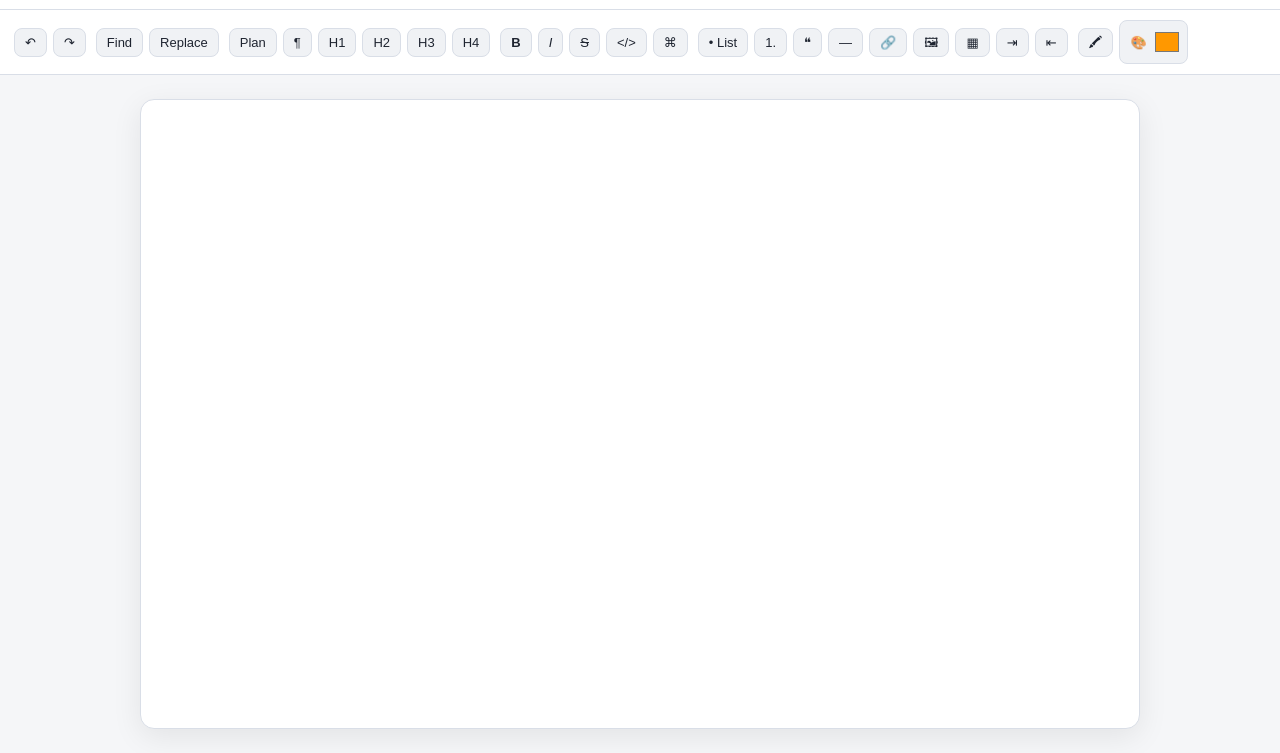
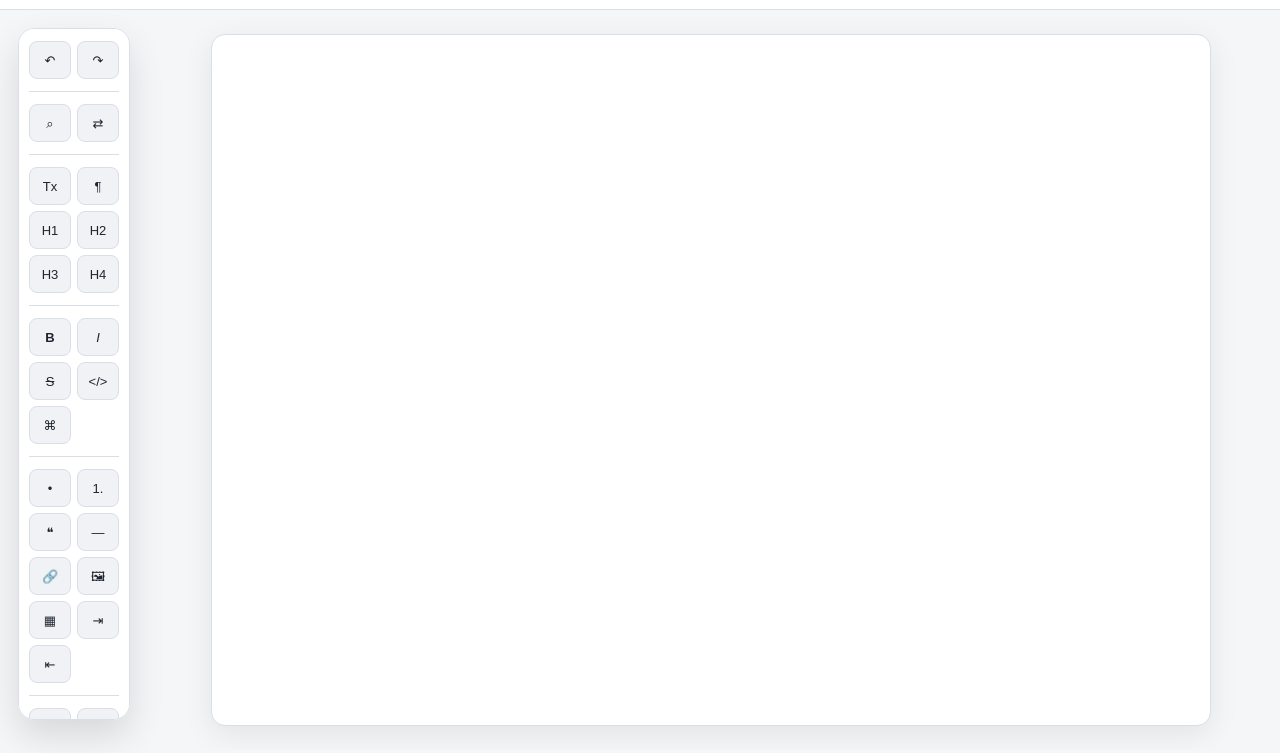
Before and after one commit to karock5345/free-md-editor-wysiwyg, a plain HTML site: page frontend/index.html in a window 1280 px wide. Shown: the part 62-815 px from the top of the page. Drawn offline with Linux system fonts and the light colour scheme.

Commit message:
Toolbar layout adjustment to left side

```diff
--- a/frontend/index.html
+++ b/frontend/index.html
@@ -44,19 +44,19 @@
 
 
 
-    <nav class="toolbar">
+    <nav class="toolbar" aria-label="Editor toolbar">
       <div class="tool-group">
         <button data-cmd="undo" title="Undo">↶</button>
         <button data-cmd="redo" title="Redo">↷</button>
       </div>
 
       <div class="tool-group">
-        <button id="findBtn" title="Find (Ctrl+F)">Find</button>
-        <button id="replaceBtn" title="Replace (Ctrl+H)">Replace</button>
+        <button id="findBtn" title="Find (Ctrl+F)" aria-label="Find">⌕</button>
+        <button id="replaceBtn" title="Replace (Ctrl+H)" aria-label="Replace">⇄</button>
       </div>
 
       <div class="tool-group">
-        <button id="plainBtn" title="Plain text">Plan</button>
+        <button id="plainBtn" title="Plain text" aria-label="Plain text">Tx</button>
         <button data-block="P" title="Paragraph">¶</button>
         <button data-block="H1" title="Heading 1">H1</button>
         <button data-block="H2" title="Heading 2">H2</button>
@@ -73,7 +73,7 @@
       </div>
 
       <div class="tool-group">
-        <button data-cmd="insertUnorderedList" title="Bullets">• List</button>
+        <button data-cmd="insertUnorderedList" title="Bullets" aria-label="Bullets">•</button>
         <button data-cmd="insertOrderedList" title="Numbered">1.</button>
         <button data-block="BLOCKQUOTE" title="Quote">❝</button>
         <button id="hrBtn" title="Divider">―</button>
--- a/frontend/main.js
+++ b/frontend/main.js
@@ -22,6 +22,7 @@ const themeBtn = document.getElementById("themeBtn");
 const zoomResetBtn = document.getElementById("zoomResetBtn");
 const appMenu = document.getElementById("appMenu");
 const menuBtn = document.getElementById("menuBtn");
+const topbar = document.querySelector(".topbar");
 const colorPicker = document.getElementById("colorPicker");
 const applyColorBtn = document.getElementById("applyColorBtn");
 
@@ -32,6 +33,7 @@ let currentTableCell = null;
 let currentImage = null;
 let savedRange = null;
 let currentChosenColor = localStorage.getItem("free-md-color") || "#ff9800";
+let layoutObserver = null;
 
 /* ---------------- helpers ---------------- */
 function escapeRegExp(text) {
@@ -1129,6 +1131,23 @@ async function saveFileAs() {
   }
 }
 
+function syncLayoutMetrics() {
+  if (!topbar) return;
+
+  const height = Math.ceil(topbar.getBoundingClientRect().height);
+  document.documentElement.style.setProperty("--topbar-height", `${height}px`);
+}
+
+function bindLayoutMetrics() {
+  syncLayoutMetrics();
+  window.addEventListener("resize", syncLayoutMetrics);
+
+  if (typeof ResizeObserver !== "undefined" && topbar) {
+    layoutObserver = new ResizeObserver(syncLayoutMetrics);
+    layoutObserver.observe(topbar);
+  }
+}
+
 /* ---------------- bindings ---------------- */
 
 function bindToolbar() {
@@ -1456,6 +1475,7 @@ document.addEventListener("DOMContentLoaded", async () => {
   applyTheme(currentTheme);
   applyZoom(zoomLevel);
   setChosenColor(currentChosenColor);
+  bindLayoutMetrics();
   bindToolbar();
   bindMenu();
   bindEditor();
--- a/frontend/style.css
+++ b/frontend/style.css
@@ -11,6 +11,11 @@
   --blockquote-bg: #fff7ed;
   --blockquote-border: #fdba74;
   --table-head: #f8fafc;
+  --topbar-height: 72px;
+  --layout-gap: 18px;
+  --toolbar-width: 112px;
+  --toolbar-z: 900;
+  --topbar-z: 1050;
 }
 
 body.dark {
@@ -37,6 +42,7 @@ body {
   background: var(--bg);
   color: var(--text);
   font-family: "Segoe UI", Arial, sans-serif;
+  min-height: 100vh;
 }
 
 .app-shell {
@@ -45,19 +51,17 @@ body {
   color: var(--text);
 }
 
-.topbar,
-.toolbar {
+.topbar {
   background: var(--panel);
   border-bottom: 1px solid var(--border);
-}
-
-.topbar {
   display: flex;
   justify-content: space-between;
   align-items: center;
   gap: 16px;
   padding: 12px 16px;
-  position: relative;
+  position: sticky;
+  top: 0;
+  z-index: var(--topbar-z);
 }
 
 .topbar-left,
@@ -65,6 +69,12 @@ body {
   display: flex;
   align-items: center;
   gap: 14px;
+  flex-wrap: wrap;
+}
+
+.topbar-right {
+  justify-content: flex-end;
+  margin-left: auto;
 }
 
 .brand-block {
@@ -100,17 +110,36 @@ body {
 }
 
 .toolbar {
+  position: fixed;
+  top: calc(var(--topbar-height) + var(--layout-gap));
+  left: var(--layout-gap);
+  z-index: var(--toolbar-z);
+  width: var(--toolbar-width);
+  max-height: calc(100vh - var(--topbar-height) - (var(--layout-gap) * 2));
   display: flex;
-  flex-wrap: wrap;
-  gap: 10px;
-  padding: 10px 14px;
+  flex-direction: column;
+  gap: 12px;
+  overflow-y: auto;
+  padding: 12px 10px;
+  background: var(--panel);
+  border: 1px solid var(--border);
+  border-radius: 16px;
+  box-shadow: 0 16px 36px rgba(0, 0, 0, 0.12);
+  scrollbar-width: thin;
 }
 
 .tool-group {
-  display: flex;
-  flex-wrap: wrap;
+  display: grid;
+  grid-template-columns: repeat(2, minmax(0, 1fr));
   gap: 6px;
-  align-items: center;
+  align-items: stretch;
+  padding-bottom: 12px;
+  border-bottom: 1px solid var(--border);
+}
+
+.tool-group:last-child {
+  padding-bottom: 0;
+  border-bottom: none;
 }
 
 button,
@@ -123,6 +152,7 @@ button,
   padding: 7px 10px;
   font-size: 13px;
   line-height: 1;
+  transition: border-color 0.15s ease, background 0.15s ease;
 }
 
 button:hover,
@@ -141,9 +171,17 @@ button:hover,
   justify-content: center;
 }
 
+.toolbar button,
+.toolbar .color-tool {
+  width: 100%;
+  min-height: 38px;
+  padding: 8px 4px;
+  justify-content: center;
+}
+
 .app-menu {
   position: absolute;
-  top: 56px;
+  top: calc(100% - 6px);
   left: 12px;
   z-index: 1100;
   min-width: 180px;
@@ -177,13 +215,14 @@ button:hover,
 .color-tool {
   display: inline-flex;
   align-items: center;
-  gap: 6px;
-  padding-right: 6px;
+  gap: 4px;
+  padding-right: 4px;
+  padding-left: 4px;
 }
 
 .color-tool input[type="color"] {
-  width: 28px;
-  height: 28px;
+  width: 20px;
+  height: 20px;
   border: none;
   background: transparent;
   padding: 0;
@@ -191,7 +230,7 @@ button:hover,
 }
 
 .editor-wrap {
-  padding: 24px;
+  padding: 24px 24px 24px calc(var(--toolbar-width) + (var(--layout-gap) * 3));
 }
 
 .editor img {
@@ -209,7 +248,8 @@ button:hover,
 }
 
 .editor {
-  min-height: calc(100vh - 170px);
+  min-height: calc(100vh - var(--topbar-height) - (var(--layout-gap) * 2));
+  width: min(100%, 1000px);
   max-width: 1000px;
   margin: 0 auto;
   padding: 40px 48px;
@@ -330,8 +370,8 @@ button:hover,
 
 .find-panel {
   position: fixed;
-  top: 84px;
-  right: 18px;
+  top: calc(var(--topbar-height) + var(--layout-gap));
+  right: var(--layout-gap);
   z-index: 1200;
   width: 340px;
   background: var(--panel);
```
Also changed, not shown: Screenshot02.png (added), 1 other file.
